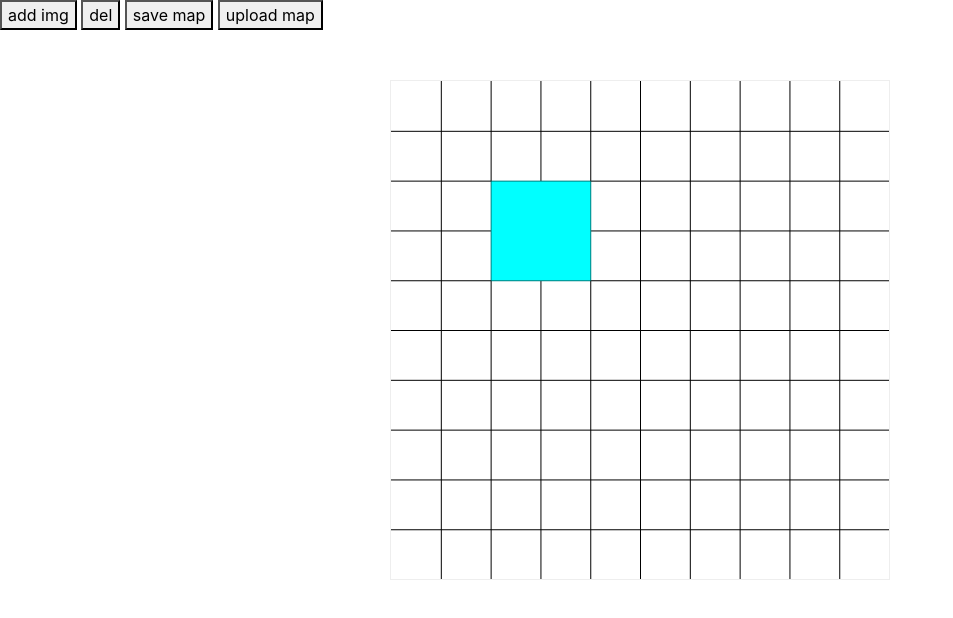
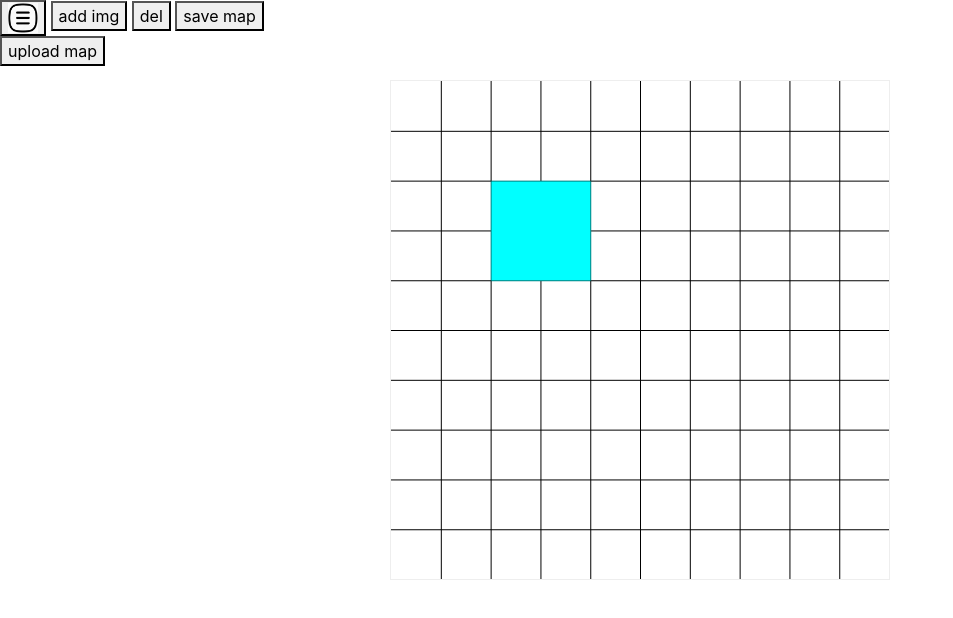
Before and after one commit to shanemmay/dnd_map_maker, a website: page index.html in a window 1280 px wide. Shown: the whole page, without its empty margins (0-953 px from the left). Drawn offline with nearby package versions, Linux system fonts and the light colour scheme.

```diff
--- a/index.html
+++ b/index.html
@@ -17,6 +17,7 @@
     <div class="row">
         <!-- menu -->
         <div class="col">
+            <button><img src=hamburger.jpg width="30px" height= "30px"></button>
             <button>add img</button>
             <button>del</button>
             <button>save map</button>
```
Also changed, not shown: hamburger.jpg (added).
